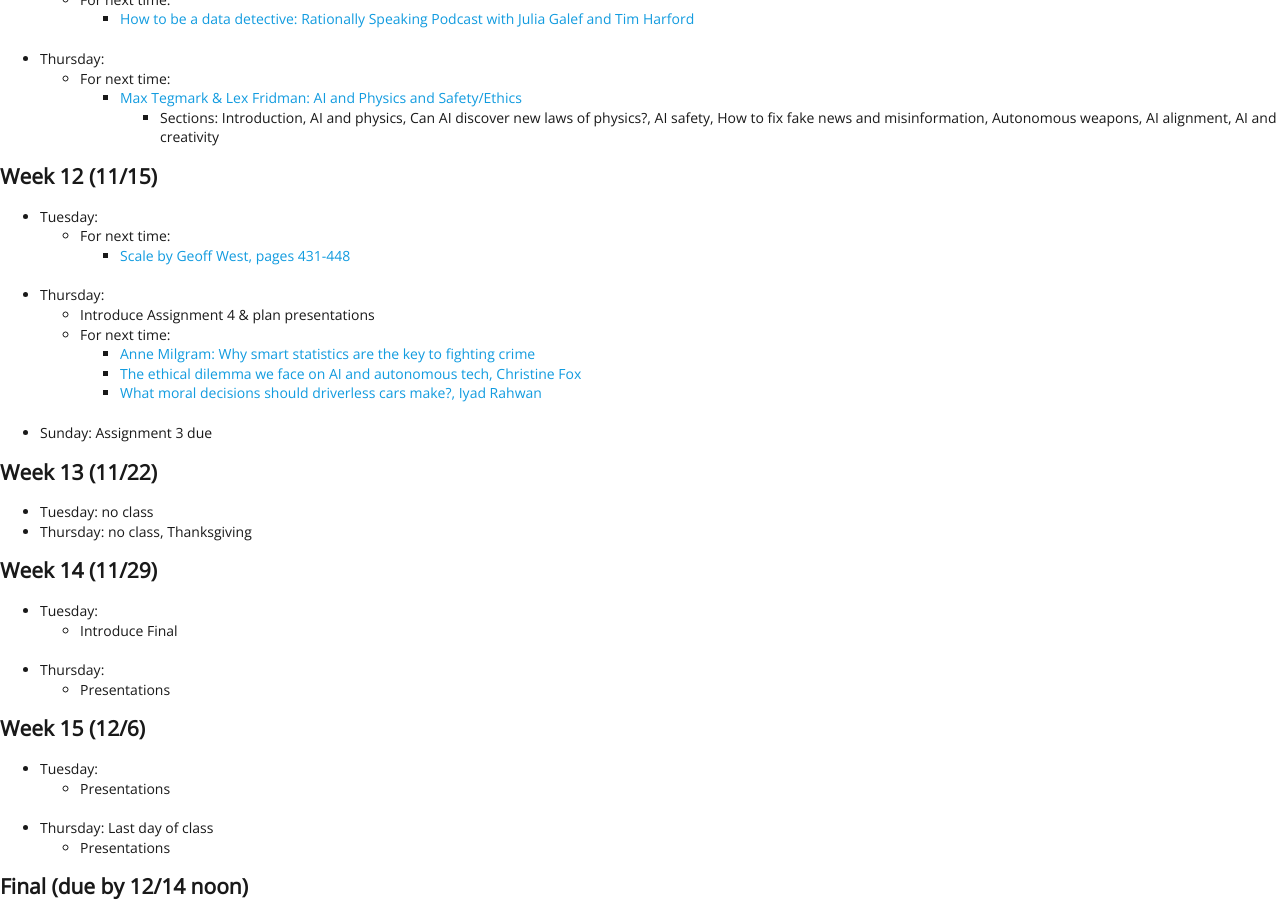
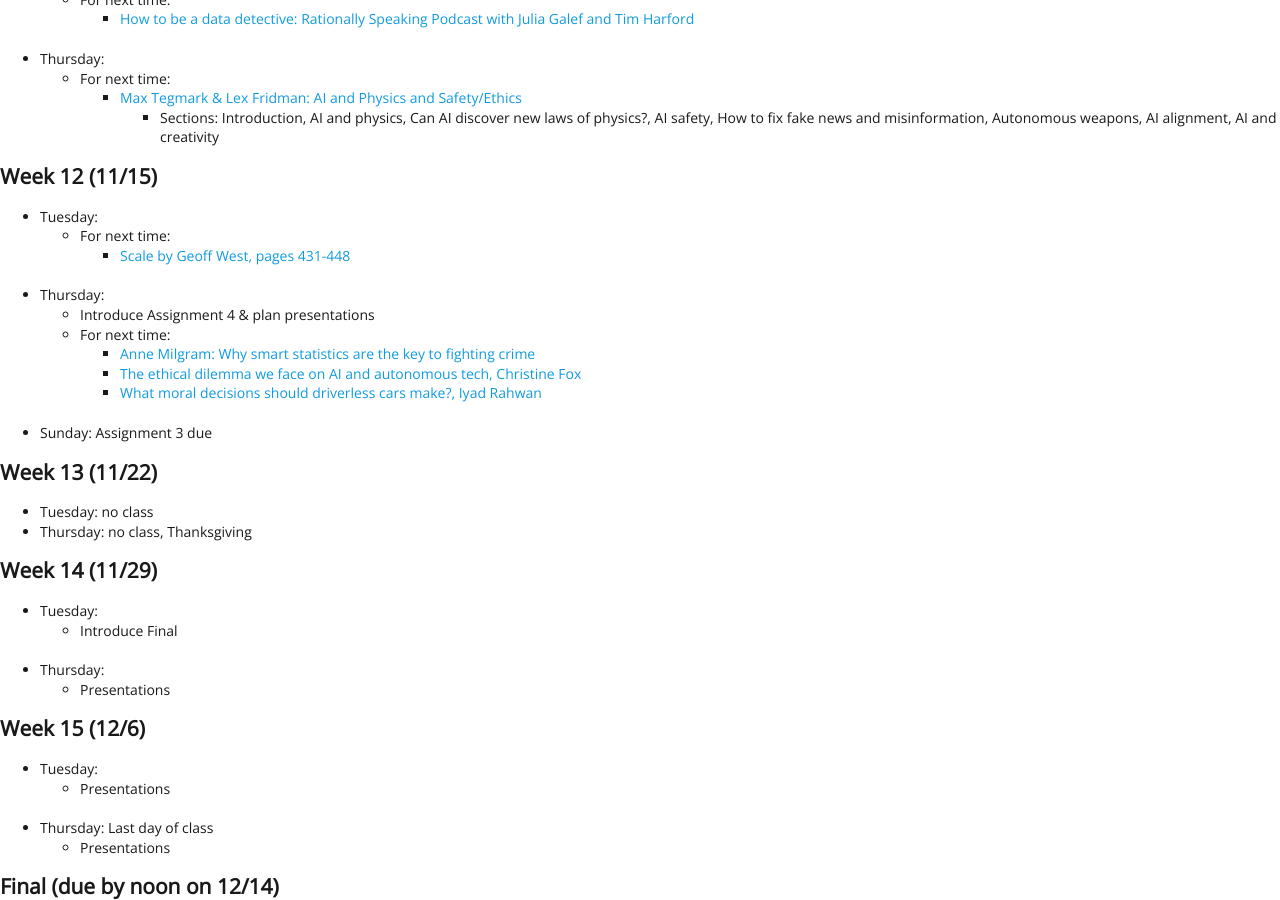
Before and after one commit to EMBrewer/dat150, a Jekyll site: the page built from _posts/2021-09-27-Schedule.md, in a window 1280 px wide and 900 px high, scrolled down 2316 px. Built offline with Jekyll 4.4.1, drawn with Linux system fonts in a browser that asks for light colours; our own code applies the rules of GitHub Pages for plain Markdown files.

```diff
--- a/_posts/2021-09-27-Schedule.md
+++ b/_posts/2021-09-27-Schedule.md
@@ -128,4 +128,4 @@
 - Thursday: Last day of class
 	- Presentations
 
-## Final (due by 12/14 noon)
+## Final (due by noon on 12/14)
```
